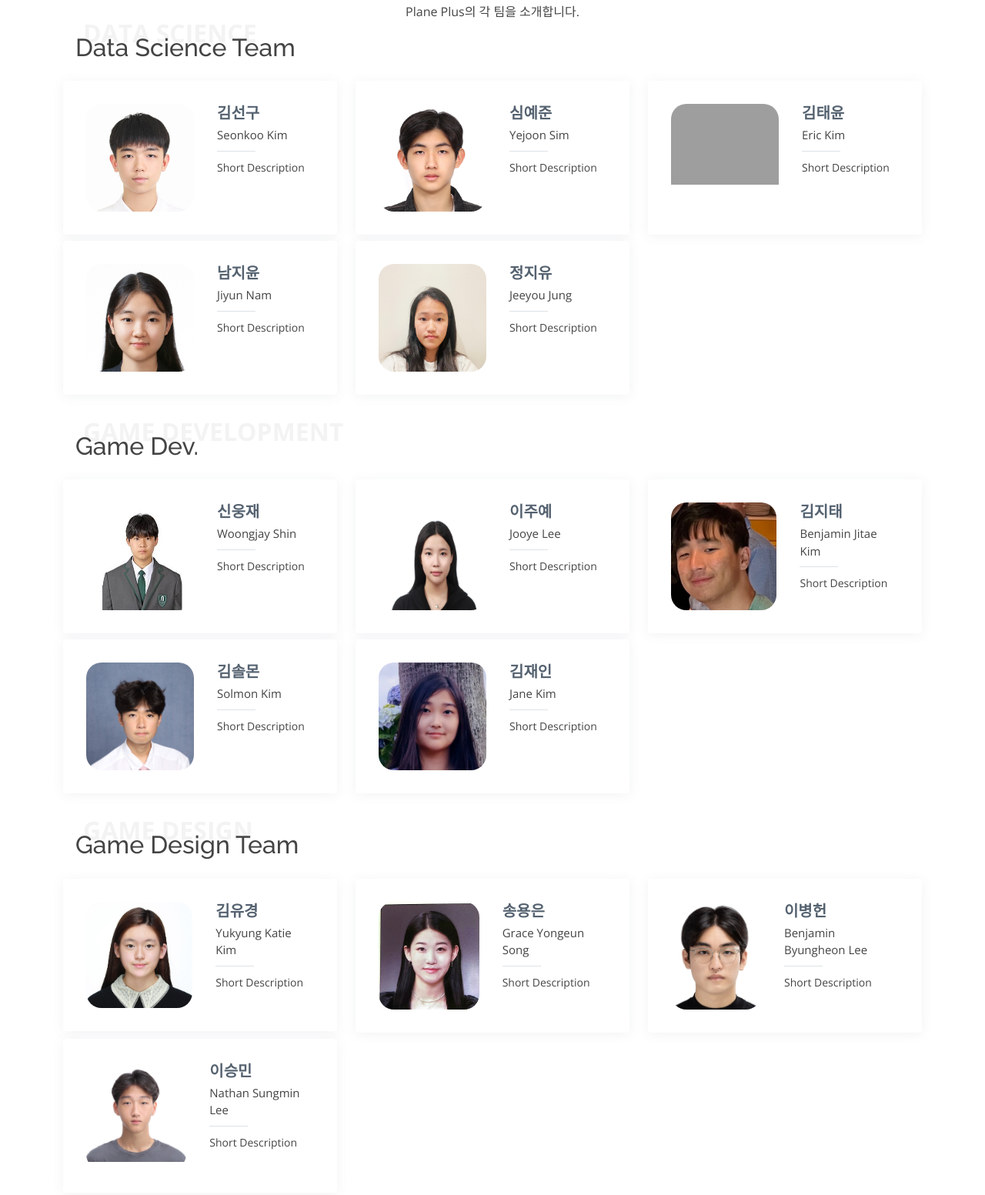
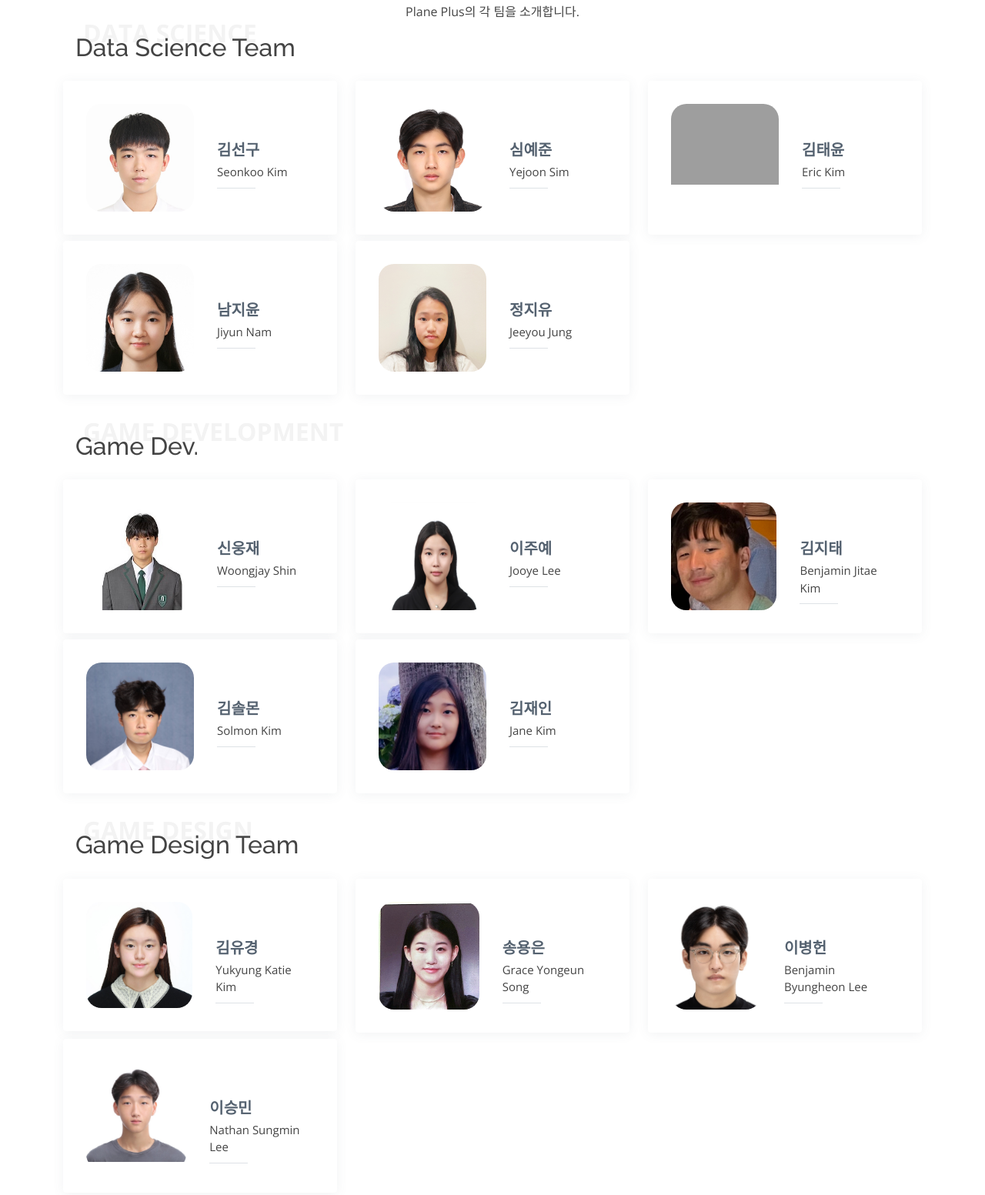
Before and after one commit to ckim48/boardgame, a plain HTML site: page index.html in a window 1280 px wide. Shown: the part 3127-4680 px from the top of the page at 77% size. Drawn offline with nearby package versions, Linux system fonts and the light colour scheme; grey boxes are pictures that could not be loaded.

Commit message:
Add files via upload

```diff
--- a/index.html
+++ b/index.html
@@ -300,10 +300,9 @@
           <div class="col-lg-4" data-aos="fade-right" data-aos-duration="1000">
             <div class="member d-flex align-items-start">
               <div class="pic2"><img src="assets/img/team/김선구.jpg" class="img-fluid" alt=""></div>
-              <div class="member-info">
+              <div class="member-info mt-5">
                 <h4>김선구</h4>
                 <span>Seonkoo Kim</span>
-                <p>Short Description</p>
 
               </div>
             </div>
@@ -312,10 +311,9 @@
           <div class="col-lg-4 mt-4 mt-lg-0" data-aos="fade-left" data-aos-duration="1000">
             <div class="member d-flex align-items-start">
               <div class="pic2"><img src="assets/img/team/심예준.jpg" class="img-fluid" alt=""></div>
-              <div class="member-info">
+              <div class="member-info mt-5">
                 <h4>심예준</h4>
                 <span>Yejoon Sim</span>
-                <p>Short Description</p>
 
               </div>
             </div>
@@ -324,10 +322,9 @@
                     <div class="col-lg-4 mt-4 mt-lg-0" data-aos="fade-left" data-aos-duration="1000">
             <div class="member d-flex align-items-start">
               <div class="pic2"><img src="assets/img/team/taeyoon.png" class="img-fluid" alt=""></div>
-              <div class="member-info">
+              <div class="member-info mt-5">
                 <h4>김태윤</h4>
                 <span>Eric Kim</span>
-                <p>Short Description</p>
 
               </div>
             </div>
@@ -338,10 +335,9 @@
           <div class="col-lg-4" data-aos="fade-right" data-aos-duration="1000">
             <div class="member d-flex align-items-start">
               <div class="pic2"><img src="assets/img/team/남지윤.jpg" class="img-fluid" alt=""></div>
-              <div class="member-info">
+              <div class="member-info mt-5">
                 <h4>남지윤</h4>
                 <span>Jiyun Nam</span>
-                <p>Short Description</p>
 
               </div>
             </div>
@@ -350,10 +346,9 @@
           <div class="col-lg-4 mt-4 mt-lg-0" data-aos="fade-left" data-aos-duration="1000">
             <div class="member d-flex align-items-start">
               <div class="pic2"><img src="assets/img/team/정지유.jpg" class="img-fluid" alt=""></div>
-              <div class="member-info">
+              <div class="member-info mt-5">
                 <h4>정지유</h4>
                 <span>Jeeyou Jung</span>
-                <p>Short Description</p>
 
               </div>
             </div>
@@ -373,10 +368,9 @@
           <div class="col-lg-4" data-aos="fade-right" data-aos-duration="1000">
             <div class="member d-flex align-items-start">
               <div class="pic2"><img src="assets/img/team/woongjae.jpg" class="img-fluid" alt=""></div>
-              <div class="member-info">
+              <div class="member-info  mt-5">
                 <h4>신웅재</h4>
                 <span>Woongjay Shin</span>
-                <p>Short Description</p>
 
               </div>
             </div>
@@ -385,11 +379,10 @@
           <div class="col-lg-4 mt-4 mt-lg-0" data-aos="fade-left" data-aos-duration="1000">
             <div class="member d-flex align-items-start">
               <div class="pic2"><img src="assets/img/team/jooye.png" class="img-fluid" alt=""></div>
-              <div class="member-info">
+              <div class="member-info  mt-5">
                 <h4>이주예</h4>
                 <span>Jooye Lee</span>
-                <p>Short Description</p>
-                <br>
+
 
               </div>
             </div>
@@ -398,10 +391,9 @@
                     <div class="col-lg-4 mt-4 mt-lg-0" data-aos="fade-left" data-aos-duration="1000">
             <div class="member d-flex align-items-start">
               <div class="pic2"><img src="assets/img/team/김지태 (2).jpg" class="img-fluid" alt=""></div>
-              <div class="member-info">
+              <div class="member-info  mt-5">
                 <h4>김지태</h4>
                 <span>Benjamin Jitae Kim</span>
-                <p>Short Description</p>
 
               </div>
             </div>
@@ -412,10 +404,9 @@
           <div class="col-lg-4" data-aos="fade-right" data-aos-duration="1000">
             <div class="member d-flex align-items-start">
               <div class="pic2"><img src="assets/img/team/김솔몬.jpg" class="img-fluid" alt=""></div>
-              <div class="member-info">
+              <div class="member-info  mt-5">
                 <h4>김솔몬</h4>
                 <span>Solmon Kim</span>
-                <p>Short Description</p>
 
               </div>
             </div>
@@ -424,10 +415,9 @@
           <div class="col-lg-4 mt-4 mt-lg-0" data-aos="fade-left" data-aos-duration="1000">
             <div class="member d-flex align-items-start">
               <div class="pic2"><img src="assets/img/team/김재인.jpg" class="img-fluid" alt=""></div>
-              <div class="member-info">
+              <div class="member-info  mt-5">
                 <h4>김재인</h4>
                 <span>Jane Kim</span>
-                <p>Short Description</p>
               </div>
             </div>
           </div>
@@ -448,10 +438,9 @@
           <div class="col-lg-4" data-aos="fade-right" data-aos-duration="1000">
             <div class="member d-flex align-items-start">
               <div class="pic"><img src="assets/img/team/김유경.jpg" class="img-fluid" alt=""></div>
-              <div class="member-info">
+              <div class="member-info mt-5">
                 <h4>김유경</h4>
                 <span>Yukyung Katie Kim</span>
-                <p>Short Description</p>
 
               </div>
             </div>
@@ -460,10 +449,9 @@
           <div class="col-lg-4 mt-4 mt-lg-0" data-aos="fade-left" data-aos-duration="1000">
             <div class="member d-flex align-items-start">
               <div class="pic2"><img src="assets/img/team/song.jpg" class="img-fluid" alt=""></div>
-              <div class="member-info">
+              <div class="member-info mt-5">
                 <h4>송용은</h4>
                 <span>Grace Yongeun Song</span>
-                <p>Short Description</p>
 
               </div>
             </div>
@@ -472,10 +460,9 @@
                     <div class="col-lg-4 mt-4 mt-lg-0" data-aos="fade-left" data-aos-duration="1000">
             <div class="member d-flex align-items-start">
               <div class="pic2"><img src="assets/img/team/byung.jpg" class="img-fluid" alt=""></div>
-              <div class="member-info">
+              <div class="member-info mt-5">
                 <h4>이병헌</h4>
                 <span>Benjamin Byungheon Lee</span>
-                <p>Short Description</p>
 
               </div>
             </div>
@@ -486,10 +473,9 @@
           <div class="col-lg-4" data-aos="fade-right" data-aos-duration="1000">
             <div class="member d-flex align-items-start">
               <div class="pic2"><img src="assets/img/team/이승민.jpg" class="img-fluid" alt=""></div>
-              <div class="member-info">
+              <div class="member-info mt-5">
                 <h4>이승민</h4>
                 <span>Nathan Sungmin Lee</span>
-                <p>Short Description</p>
 
               </div>
             </div>
@@ -508,10 +494,9 @@
                     <div class="col-lg-4 mt-4 mt-lg-0" data-aos="fade-left" data-aos-duration="1000">
             <div class="member d-flex align-items-start">
               <div class="pic"><img src="assets/img/team/신건.jpg" class="img-fluid" alt=""></div>
-              <div class="member-info">
+              <div class="member-info mt-5">
                 <h4>신건</h4>
                 <span>Gun Shin</span>
-                <p>Short Description</p>
 
               </div>
             </div>
@@ -520,10 +505,9 @@
                               <div class="col-lg-4 mt-4 mt-lg-0" data-aos="fade-left" data-aos-duration="1000">
             <div class="member d-flex align-items-start">
               <div class="pic2"><img src="assets/img/team/yoonjoon.jpg" class="img-fluid" alt=""></div>
-              <div class="member-info">
+              <div class="member-info mt-5">
                 <h4>윤준우</h4>
                 <span>Edward Junwoo Yoon</span>
-                <p>Short Description</p>
 
               </div>
             </div>
```
